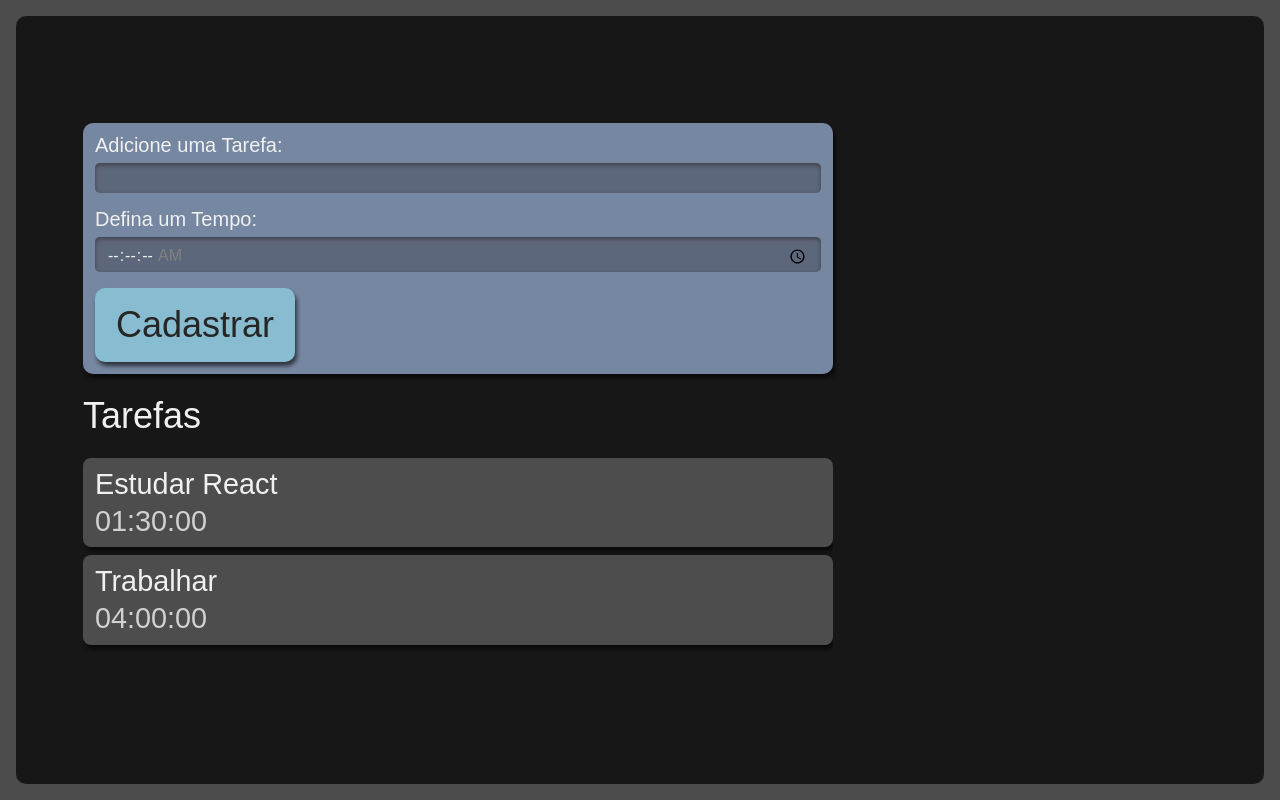
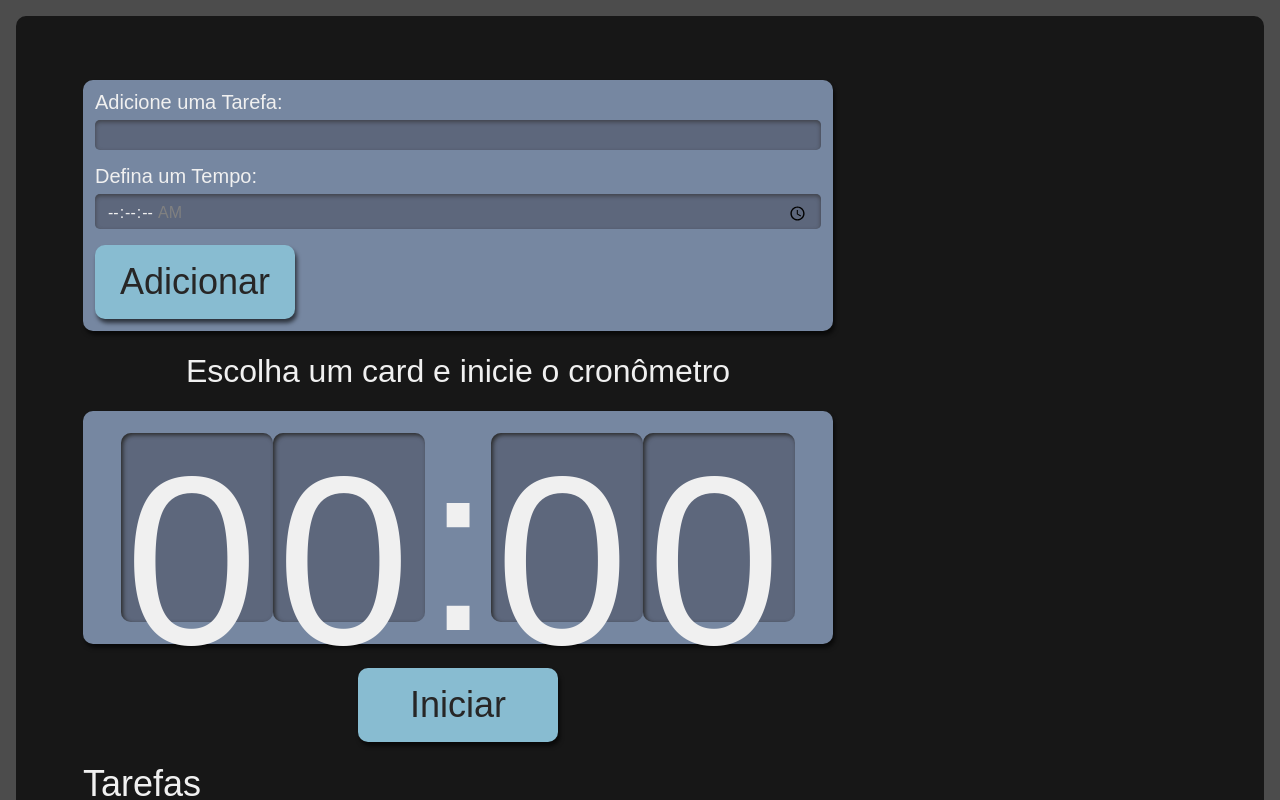
Before and after one commit to gaboliveiradev/alura-studies, a React (Create React App) app: page / in a window 1280 px wide. Shown: the top 800 px of the page. Built offline with nearby package versions, Linux system fonts and the light colour scheme.

Commit message:
feat: estilizando o cronometro + relogio

```diff
--- a/src/components/Form/FormComponent.tsx
+++ b/src/components/Form/FormComponent.tsx
@@ -29,7 +29,7 @@
                 />
             </div>
             <ButtonComponent>
-                Cadastrar
+                Adicionar
             </ButtonComponent>
         </form>
     )
--- /dev/null
+++ b/src/components/List/Item/ItemComponent.tsx
@@ -0,0 +1,12 @@
+export default function ItemComponent(props: {task: string, time: string}) {
+    return (
+        <li className='item'>
+            <h3>
+                {props.task}
+            </h3>
+            <span>
+                {props.time}
+            </span>
+        </li>
+    )
+}
--- a/src/components/List/ListComponent.tsx
+++ b/src/components/List/ListComponent.tsx
@@ -1,5 +1,6 @@
 import React from 'react';
 import './style.scss';
+import ItemComponent from './Item/ItemComponent';
 export default function ListComponent() {
 
     const tasks = [{
@@ -16,16 +17,11 @@
             <ul>
                 {
                     tasks.map((item, index) => {
-                        return (
-                            <li key={index} className='item'>
-                                <h3>
-                                    {item.task}
-                                </h3>
-                                <span>
-                                    {item.time}
-                                </span>
-                            </li>
-                        )
+                        return <ItemComponent
+                            task={item.task}
+                            time={item.time}
+                            key={index}
+                        />
                     })
                 }
             </ul>
--- a/src/components/List/style.scss
+++ b/src/components/List/style.scss
@@ -1,6 +1,5 @@
 .listaTarefas {
     grid-area: tarefas;
-    height: 100%;
 
     h2 {
       font-size: 1.25rem;
--- /dev/null
+++ b/src/components/Stopwatch/Clock/ClockComponent.tsx
@@ -0,0 +1,14 @@
+import React from 'react'
+import './style.scss'
+
+export default function ClockComponent() {
+    return(
+        <React.Fragment>
+            <span className='relogioNumero'>0</span>
+            <span className='relogioNumero'>0</span>
+            <span className='relogioDivisao'>:</span>
+            <span className='relogioNumero'>0</span>
+            <span className='relogioNumero'>0</span>
+        </React.Fragment>
+    )
+}
--- /dev/null
+++ b/src/components/Stopwatch/Clock/style.scss
@@ -0,0 +1,21 @@
+.relogioNumero {
+    background-color: #5D677C;
+    box-shadow: 2px 2px 4px #2B2B2B inset;
+    height: 3.6rem;
+    width: 3rem;
+    padding: 8px 4px;
+    border-radius: 10px;
+
+    @media screen and (min-width:1280px) {
+      height: 10.8rem;
+      width: 9rem;
+    }
+  }
+
+  .relogioDivisao {
+    height: 4.2rem;
+
+    @media screen and (min-width:1280px) {
+      height: 12.6rem;
+    }
+  }
--- /dev/null
+++ b/src/components/Stopwatch/StopwatchdComponent.tsx
@@ -0,0 +1,18 @@
+import ButtonComponent from "../Button/ButtonComponent";
+import ClockComponent from "./Clock/ClockComponent";
+
+import './style.scss'
+
+export default function StopwatchComponent() {
+    return (
+        <div className="cronometro">
+            <p className="titulo">Escolha um card e inicie o cronômetro</p>
+            <div className="relogioWrapper">
+                <ClockComponent />
+            </div>
+            <ButtonComponent>
+                Iniciar
+            </ButtonComponent>
+        </div>
+    )
+}
--- /dev/null
+++ b/src/components/Stopwatch/style.scss
@@ -0,0 +1,60 @@
+.cronometro {
+    display: flex;
+    flex-direction: column;
+    align-items: center;
+    grid-area: cronometro;
+
+    .relogioWrapper {
+      align-items: center;
+      background-color: #7687A1;
+      border-radius: 10px;
+      box-shadow: 2px 4px 4px #0000009F;
+      box-sizing: border-box;
+      display: flex;
+      font-size: 5rem;
+      justify-content: center;
+      margin-bottom: 24px;
+      padding: 16px 12px;
+      width: 100%;
+    }
+
+    .titulo {
+      font-size: 2rem;
+      padding: 24px 0;
+    }
+
+    button {
+      background-color: #88bcd1;
+      border-radius: 10px;
+      box-shadow: 2px 4px 4px #0000009F;
+      color: #272626;
+      cursor: pointer;
+      font-size: 1.25rem;
+      padding: 16px;
+      width: 150px;
+
+      &:active {
+        background-color: #7CA6B7;
+        box-shadow: 2px 2px 4px #0000009F inset;
+        cursor: auto;
+      }
+    }
+
+    @media screen and (min-width:1280px) {
+
+      .relogioWrapper{
+        font-size: 15rem;
+      }
+
+      p {
+        font-size: 2rem;
+      }
+
+      button {
+        grid-column-start: span 2;
+        justify-self: center;
+        width: 200px;
+        font-size: 2.25rem;
+      }
+    }
+  }
--- a/src/pages/App.tsx
+++ b/src/pages/App.tsx
@@ -2,6 +2,7 @@
 
 import FormComponent from '../components/Form/FormComponent';
 import ListComponent from '../components/List/ListComponent';
+import StopwatchComponent from '../components/Stopwatch/StopwatchdComponent';
 
 import './style.scss';
 
@@ -12,6 +13,7 @@
     <div className="AppStyle">
       <section>
         <FormComponent />
+        <StopwatchComponent />
         <ListComponent />
       </section>
     </div>
```
